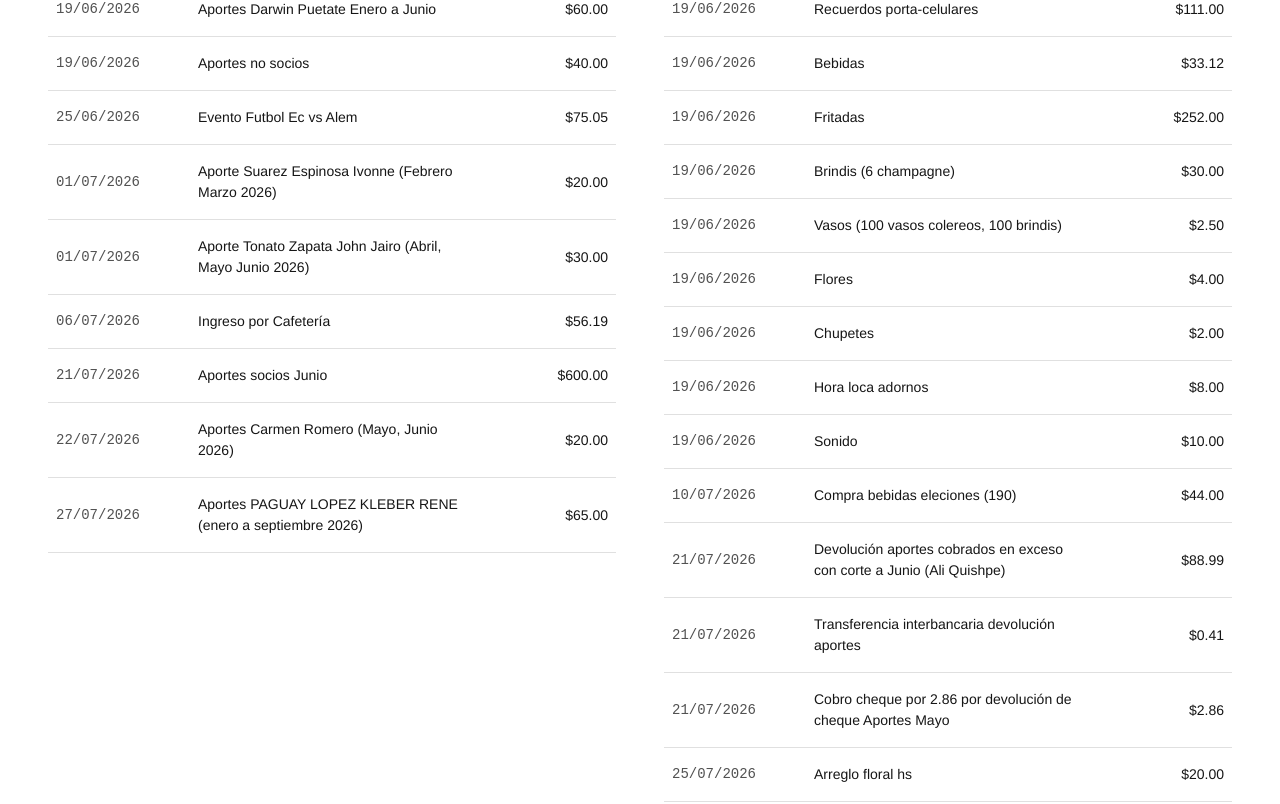
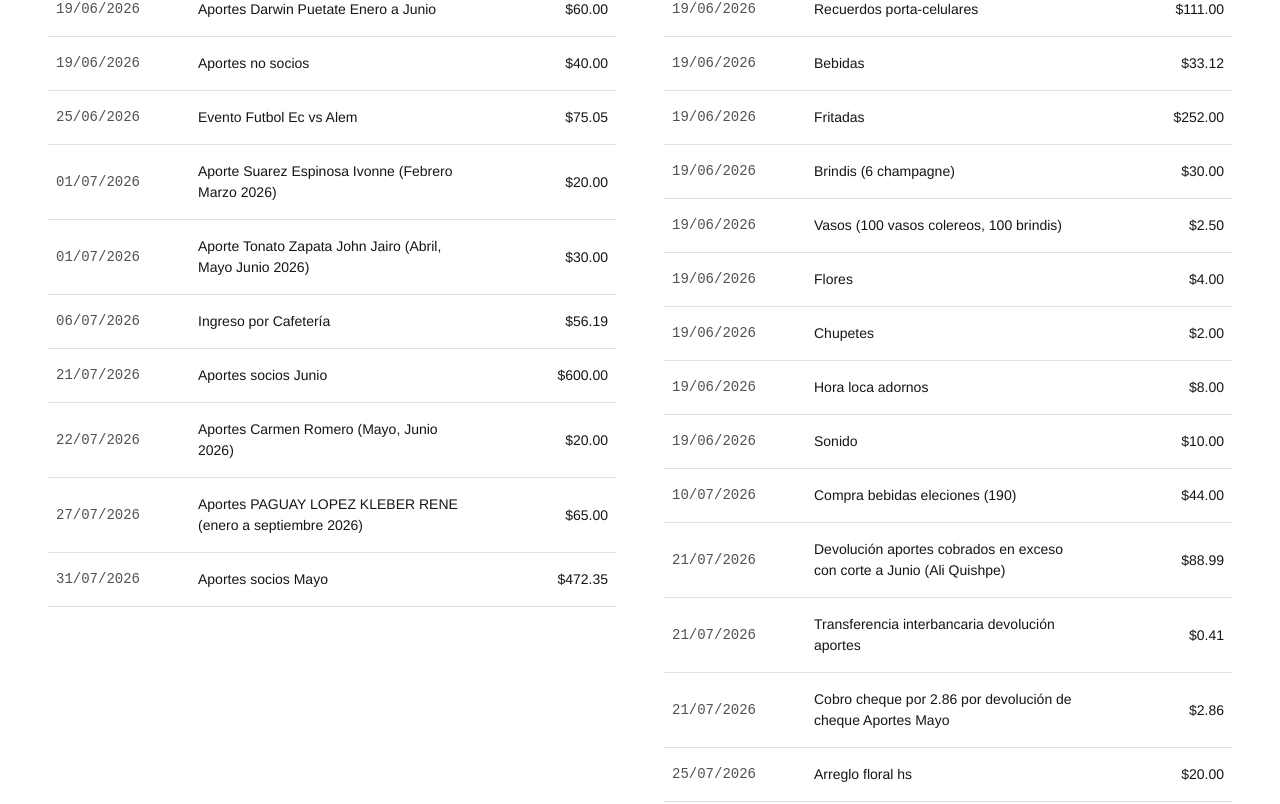
Before and after one commit to jjorgeadrian007/cuentas_aso, a React (Vite) app: page / in a window 1280 px wide. Shown: the part 646-1450 px from the top of the page. Built offline with nearby package versions, Linux system fonts and the light colour scheme.

Commit message:
aportes mayo

```diff
--- a/src/App.jsx
+++ b/src/App.jsx
@@ -16,7 +16,7 @@ export default function DashboardAsociacion() {
     { id: 8, fecha: "21/07/2026", nombre: "Aportes socios Junio", valor: 600.00 },
     { id: 9, fecha: "22/07/2026", nombre: "Aportes Carmen Romero (Mayo, Junio 2026)", valor: 20.00 },
     { id: 10, fecha: "27/07/2026", nombre: "Aportes PAGUAY LOPEZ KLEBER RENE (enero a septiembre 2026)", valor: 65.00 },
-
+    { id: 11, fecha: "31/07/2026", nombre: "Aportes socios Mayo", valor: 472.35 },
   ]);
 
   const [egresos] = useState([
```
